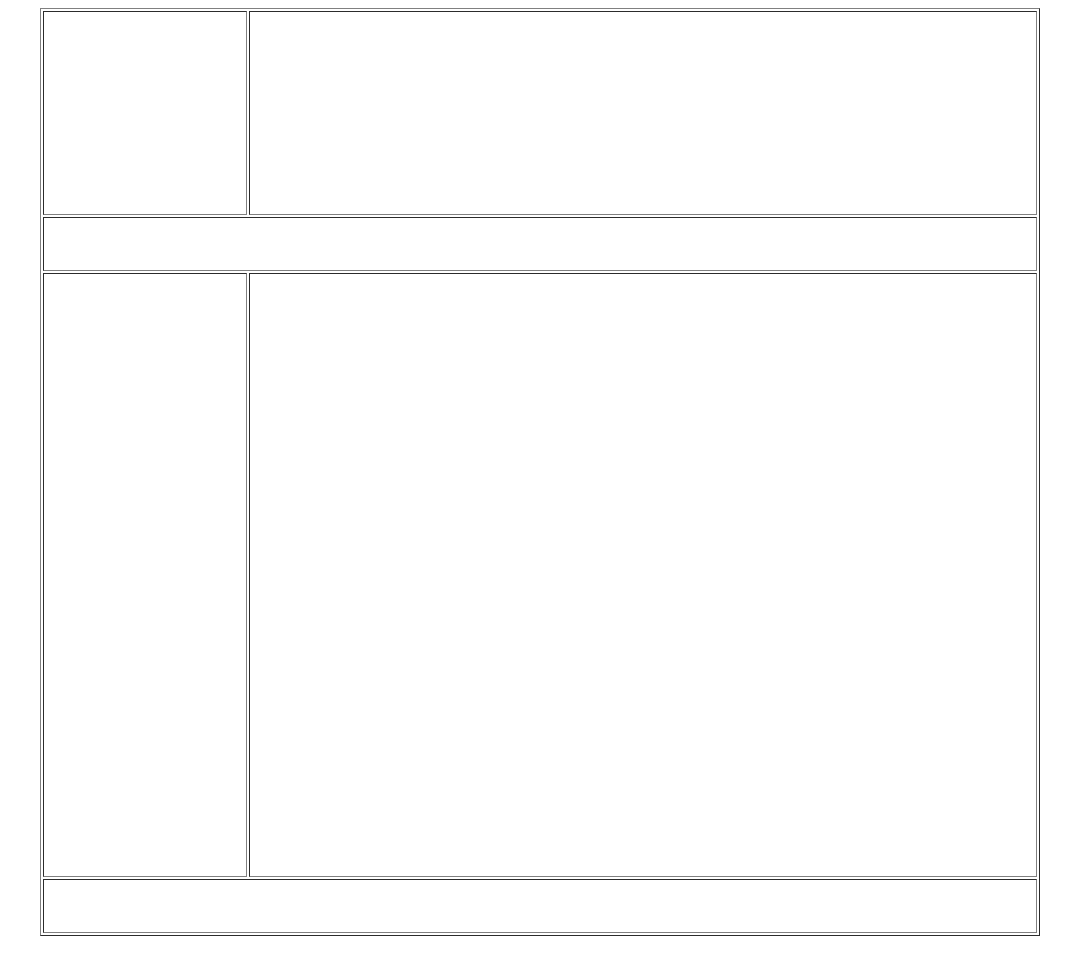
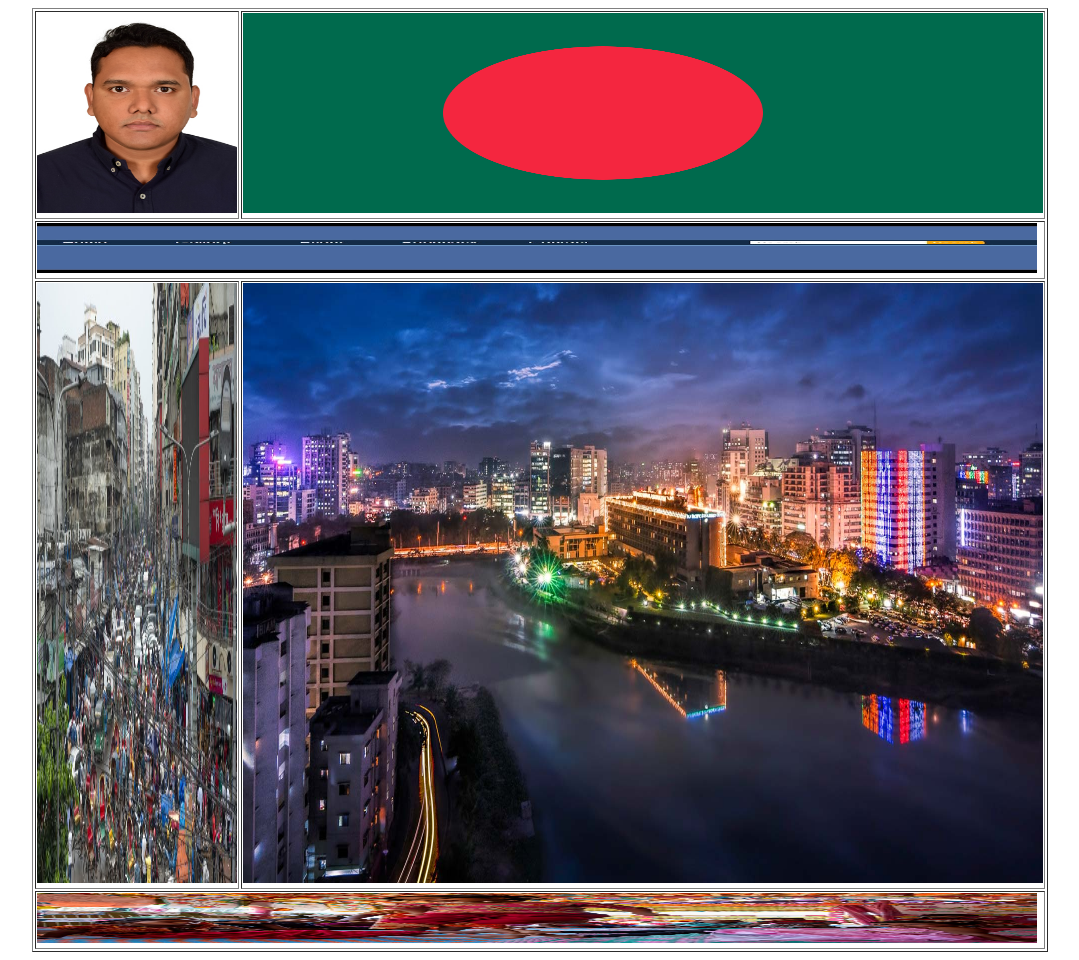
Before and after one commit to raihanraju007/layout-design, a plain HTML site: page index.html in a window 1280 px wide. Shown: the whole page, without its empty margins (100-1179 px from the left). Drawn offline with Linux system fonts and the light colour scheme.

Commit message:
Photos add in layout file

```diff
--- a/index.html
+++ b/index.html
@@ -7,18 +7,30 @@
 <body>
 <table border="1" width="1000" align="center">
     <tr>
-        <td height="200" width="200"></td>
-        <td ></td>
+        <td height="200" width="200">
+            <img src="images/ND-99699.jpg" height="200" width="200" alt=""/>
+        </td>
+        <td >
+            <img src="images/1.png" alt="" height="200" width="800"/>
+        </td>
     </tr>
     <tr>
-        <td height="50" colspan="2"></td>
+        <td height="50" colspan="2">
+            <img src="images/nav.jpg" alt="" height="50" width="1000"/>
+        </td>
     </tr>
     <tr>
-        <td height="600" ></td>
-        <td></td>
+        <td height="600" >
+            <img src="images/2.jpg" alt="" height="600" width="200">
+        </td>
+        <td>
+            <img src="images/3.jpg" alt="" height="600" width="800">
+        </td>
     </tr>
     <tr>
-        <td height="50" colspan="2"></td>
+        <td height="50" colspan="2">
+            <img src="images/raju.jpg" height="50" width="1000">
+        </td>
     </tr>
 </table>
 
```
Also changed, not shown: images/1.png (added), images/2.jpg (added), images/3.jpg (added), images/ND-99699.jpg (added), images/copy.jpg (added), images/nav.jpg (added), images/raju.jpg (added).
